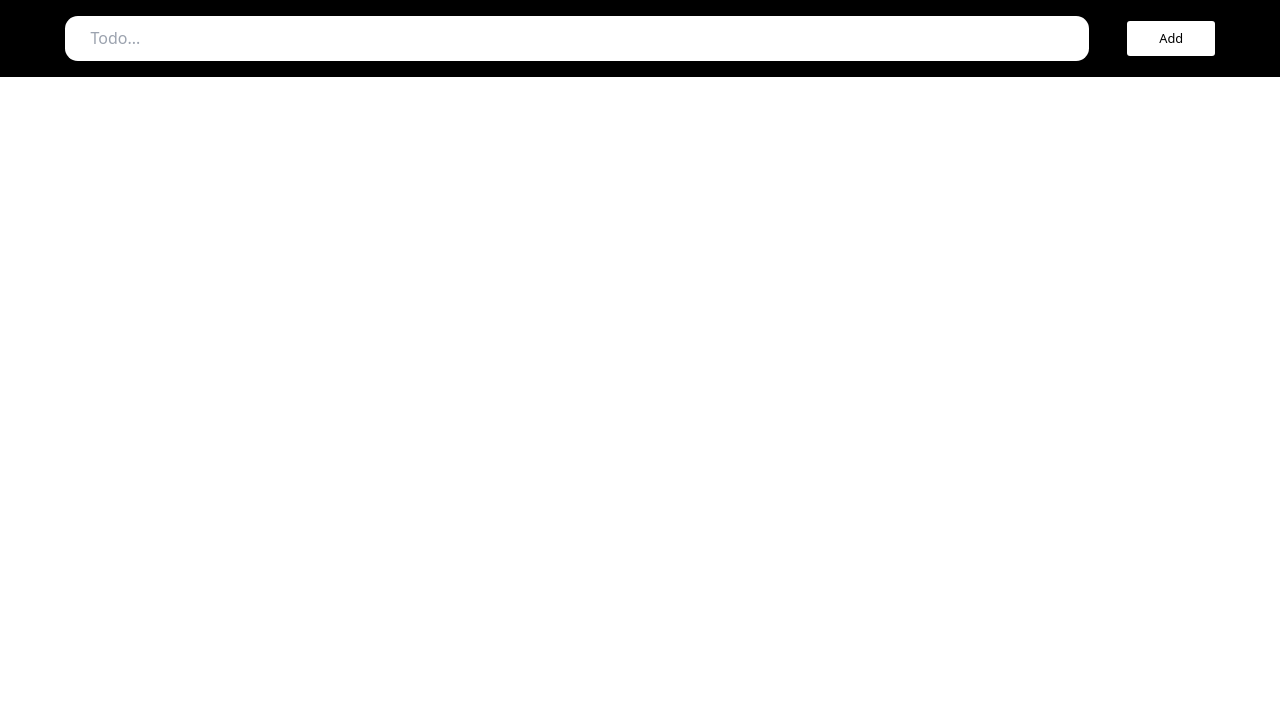
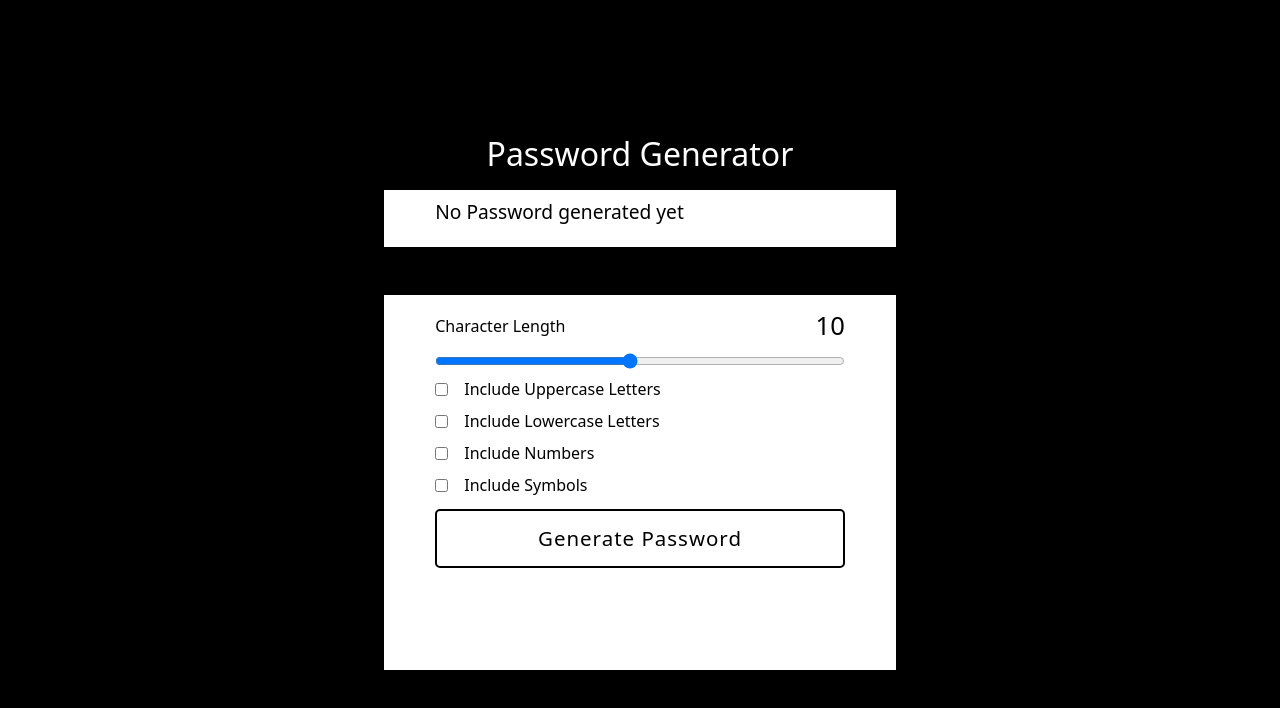
Before and after one commit to belbelbelbel/freetime-project, a React (Vite) app: page / in a window 1280 px wide. Shown: the top 708 px of the page. Built offline with nearby package versions, Linux system fonts and the light colour scheme.

Commit message:
password generator in a bit

```diff
--- a/package.json
+++ b/package.json
@@ -11,7 +11,8 @@
   },
   "dependencies": {
     "react": "^18.3.1",
-    "react-dom": "^18.3.1"
+    "react-dom": "^18.3.1",
+    "react-icons": "^5.3.0"
   },
   "devDependencies": {
     "@types/react": "^18.3.3",
--- a/src/App.tsx
+++ b/src/App.tsx
@@ -1,11 +1,40 @@
 import './App.css'
+import { RandomPassword } from './Component/RandomPassword'
 import { Todo } from './Component/Todo'
 function App() {
+  const FindTheThirdHighest = (a:number[]) => {
+    if (a.length < 3) {
+      alert('The array must contain at least three numbers')
+      return null
+    }
 
+    let first = -Infinity
+    let second = -Infinity
+    let third = -Infinity
+
+    for (let i = 0; i < a.length; i++) {
+      if (a[i] > first) {
+        third = second
+        second = first
+        first = a[i]
+      } else if (a[i] > second && a[i] < first) {
+        third = second
+        second = a[i]
+      } else if (a[i] > third && a[i] < second) {
+        third = a[i]
+      }
+
+    }
+    return third
+
+  }
+  const thurdHighest = FindTheThirdHighest([10,15,20,3,40])
+  console.log(thurdHighest)
   return (
     <>
       <div>
-        <Todo/>
+        {/* <Todo /> */}
+        <RandomPassword/>
       </div>
     </>
   )
--- /dev/null
+++ b/src/Component/RandomPassword.tsx
@@ -0,0 +1,114 @@
+import { useState } from "react";
+import { FaRegCopy } from "react-icons/fa6";
+import { combinedArray } from "../Utils/ArrayData";
+
+export const RandomPassword = () => {
+  const [randomPassword, setRandomPassword] = useState("");
+  const [includeUpper, setIncludeUpper] = useState(false);
+  const [includeLower, setIncludeLower] = useState(false);
+  const [includeNumbers, setIncludeNumbers] = useState(false);
+  const [includeSymbols, setIncludeSymbols] = useState(false);
+  const [passwordLength, setPasswordLength] = useState(10);
+  const symbols = ["!", "@", "#", "$", "%", "^", "&", "*", "(", ")", "_", "+", "[", "]", "{", "}", "|", ";", ":", ",", ".", "<", ">", "?"];
+  const getRandomElement = (array:any) => array[Math.floor(Math.random() * array.length)];
+  const generatePassword = () => {
+    let charArray:any = [];
+    if (includeUpper) {
+      charArray = [...charArray, ...combinedArray.filter(c => c >= 'A' && c <= 'Z')];
+    }
+    if (includeLower) {
+      charArray = [...charArray, ...combinedArray.filter(c => c >= 'a' && c <= 'z')];
+    }
+    if (includeNumbers) {
+      charArray = [...charArray, ...combinedArray.filter(c => c >= '0' && c <= '20')];
+    }
+    if (includeSymbols) {
+      charArray = [...charArray, ...symbols];
+    }
+
+    if (charArray.length > 0) {
+      let newPassword = '';
+      for (let i = 0; i < passwordLength; i++) {
+        newPassword += getRandomElement(charArray);
+      }
+      setRandomPassword(newPassword);
+    } else {
+      setRandomPassword('');
+    }
+  };
+
+  return (
+    <div className='w-screen flex flex-col justify-center gap-3 items-center h-screen bg-black text-black'>
+      <div className='text-white text-[2.5vw]'>Password Generator</div>
+      <div className='h-[60%] flex flex-col gap-3 w-[40%] mx-auto bg-white shadow-lg'>
+        <div className='flex items-center justify-between py-2 w-[80%] mx-auto'>
+          <div className='text-[1.8vw] text-center items-center justify-center flex'>
+            {randomPassword ? (
+              <div className='flex items-center gap-2 text-[1.5vw]'>
+                <div>{randomPassword}</div>
+                <div><FaRegCopy className='cursor-pointer text-[1.7vw]' /></div>
+              </div>
+            ) : (
+              <div className='text-[1.5vw]'>No Password generated yet</div>
+            )}
+          </div>
+        </div>
+        <div className='w-full h-[10%] bg-black'></div>
+        <div className='w-[80%] mx-auto flex flex-col gap-2'>
+          <div className='flex items-center justify-between'>
+            <div>Character Length</div>
+            <div className='text-[2vw]'>{passwordLength}</div>
+          </div>
+          <input
+            type="range"
+            min="1"
+            max="20"
+            value={passwordLength}
+            onChange={(e) => setPasswordLength(Number(e.target.value))}
+            className='w-full cursor-pointer'
+          />
+          <div className='flex items-center gap-4'>
+            <input
+              type="checkbox"
+              checked={includeUpper}
+              onChange={() => setIncludeUpper(!includeUpper)}
+            />
+            <div>Include Uppercase Letters</div>
+          </div>
+          <div className='flex items-center gap-4'>
+            <input
+              type="checkbox"
+              checked={includeLower}
+              onChange={() => setIncludeLower(!includeLower)}
+            />
+            <div>Include Lowercase Letters</div>
+          </div>
+          <div className='flex items-center gap-4'>
+            <input
+              type="checkbox"
+              checked={includeNumbers}
+              onChange={() => setIncludeNumbers(!includeNumbers)}
+            />
+            <div>Include Numbers</div>
+          </div>
+          <div className='flex items-center gap-4'>
+            <input
+              type="checkbox"
+              checked={includeSymbols}
+              onChange={() => setIncludeSymbols(!includeSymbols)}
+            />
+            <div>Include Symbols</div>
+          </div>
+        </div>
+        <div className='w-[80%] mx-auto'>
+          <button
+            className='w-full border-2 border-black py-3 tracking-[1px] rounded-[5px] text-[1.6vw] hover:bg-black hover:text-white hover:border-none'
+            onClick={generatePassword}
+          >
+            Generate Password
+          </button>
+        </div>
+      </div>
+    </div>
+  );
+};
--- /dev/null
+++ b/src/Component/VotersDashboard.tsx
@@ -0,0 +1,68 @@
+import { useEffect, useState } from "react";
+
+export const VotersDashboard = () => {
+    const [votes, setVotes] = useState<any>({
+        A: "", // No vote by default
+        B: "",
+        C: ""
+      });
+      useEffect(() => {
+        // This effect runs whenever the `votes` state changes.
+        console.log('Votes updated:', votes);
+      }, [votes]);
+
+      const groupImages:any = {
+        A: [
+          { id: 1, src: '/path-to-image-A1.jpg' },
+          { id: 2, src: '/path-to-image-A2.jpg' },
+          { id: 3, src: '/path-to-image-A3.jpg' },
+          { id: 4, src: '/path-to-image-A4.jpg' },
+          { id: 5, src: '/path-to-image-A5.jpg' }
+        ],
+        B: [
+          { id: 1, src: '/path-to-image-B1.jpg' },
+          { id: 2, src: '/path-to-image-B2.jpg' },
+          { id: 3, src: '/path-to-image-B3.jpg' },
+          { id: 4, src: '/path-to-image-B4.jpg' },
+          { id: 5, src: '/path-to-image-B5.jpg' }
+        ],
+        C: [
+          { id: 1, src: '/path-to-image-C1.jpg' },
+          { id: 2, src: '/path-to-image-C2.jpg' },
+          { id: 3, src: '/path-to-image-C3.jpg' },
+          { id: 4, src: '/path-to-image-C4.jpg' },
+          { id: 5, src: '/path-to-image-C5.jpg' }
+        ]
+      };
+
+      const handleVote = (group:any, id:any) => {
+        setVotes((prevVotes:any) => ({
+          ...prevVotes,
+          [group]: id // Set the selected vote for the group eg b:1 c:2 a:2
+        }));
+        console.log(votes);
+      };
+
+      return (
+        <div className="voting-container">
+          {Object.keys(groupImages).map((group) => (
+            <div key={group} className="group">
+              <h3>Group {group}</h3>
+              <div className="images">
+                {groupImages[group].map((image:any) => (
+                  <div key={image.id} className="image-container">
+                    <img src={image.src} alt={`Group ${group} Image ${image.id}`} />
+                    <button
+                      className={`vote-button ${votes[group] === image.id ? 'active' : ''}`}
+                      onClick={() => handleVote(group, image.id)}
+                    >
+                      {votes[group] === image.id ? 'Voted' : 'Vote'}
+                    </button>
+                  </div>
+                ))}
+              </div>
+            </div>
+          ))}
+        </div>
+      );
+}
--- /dev/null
+++ b/src/Utils/ArrayData.tsx
@@ -0,0 +1,6 @@
+export const combinedArray = [
+    "A", "B", "C", "D", "E", "F", "G", "H", "I", "J", "K", "L", "M", "N", "O", "P", "Q", "R", "S", "T", "U", "V", "W", "X", "Y", "Z",  // Uppercase letters
+    "a", "b", "c", "d", "e", "f", "g", "h", "i", "j", "k", "l", "m", "n", "o", "p", "q", "r", "s", "t", "u", "v", "w", "x", "y", "z",  // Lowercase letters
+    "!", "@", "#", "$", "%", "^", "&", "*", "(", ")", "_", "+", "[", "]", "{", "}", "|", ";", ":", ",", ".", "<", ">", "?",             // Symbols
+    1, 2, 3, 4, 5, 6, 7, 8, 9, 10, 11, 12, 13, 14, 15, 16, 17, 18, 19, 20  // Numbers from 1 to 20
+];
```
Also changed, not shown: src/Component/Todo.tsx (+4 -9 lines), tsconfig.app.json (line endings or trailing spaces), 1 other file (tests, documents, lock files or other folders).
